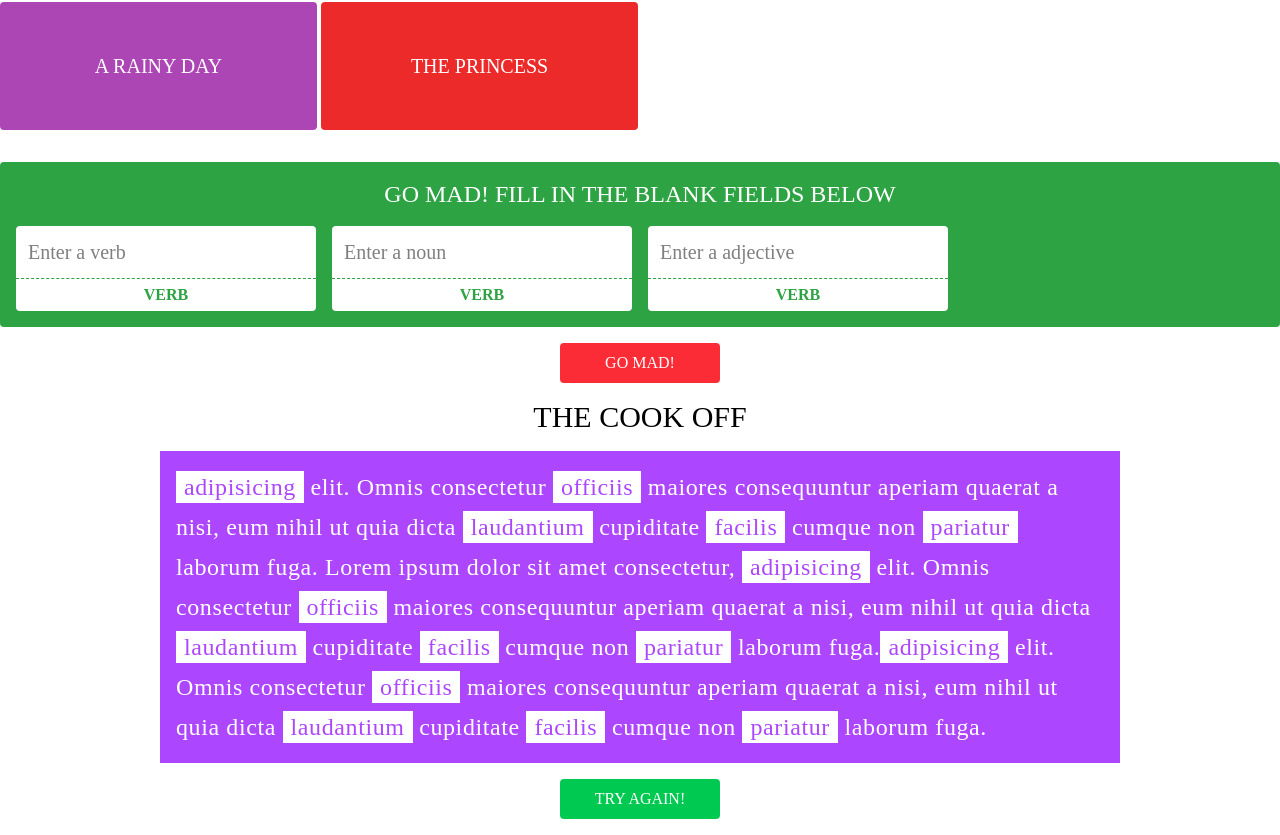
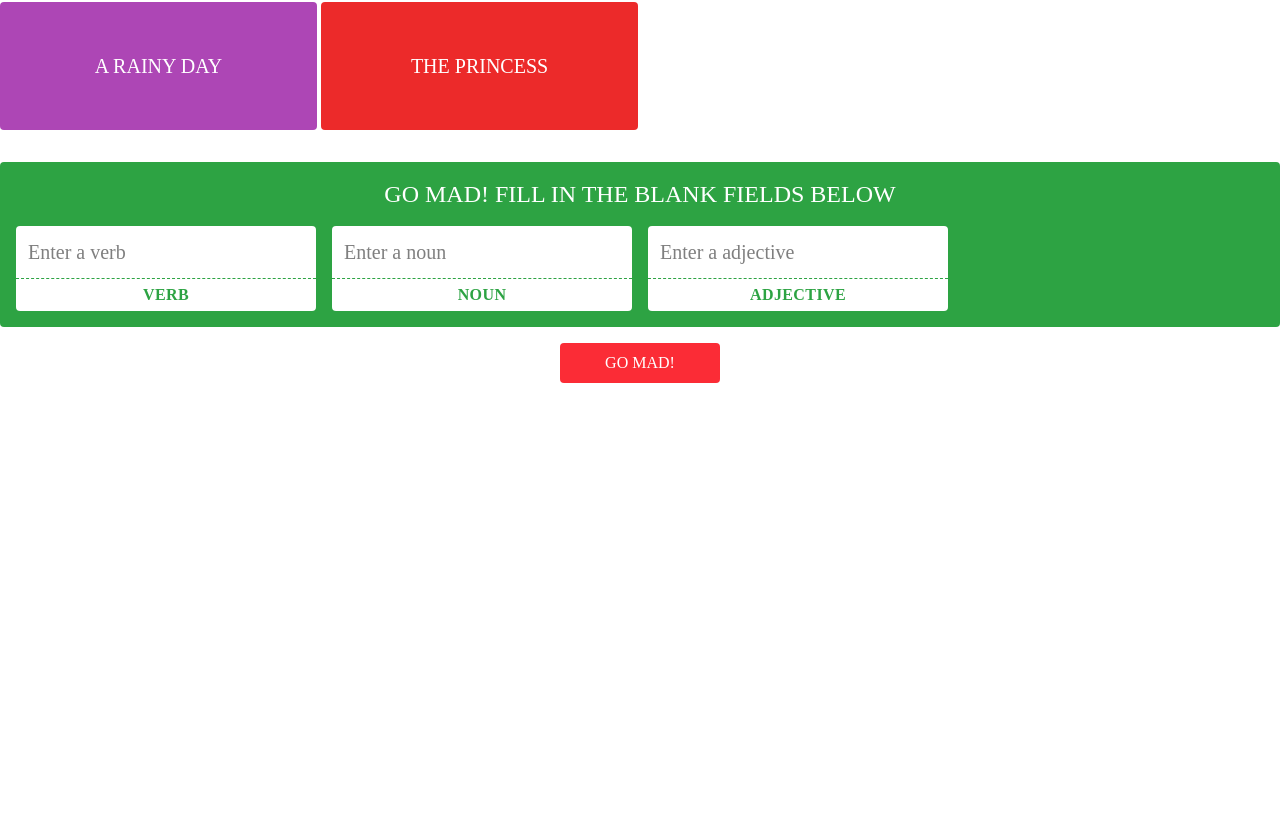
Before and after one commit to ixtk/mad-libs, a React (Vite) app: page / in a window 1280 px wide. Shown: the part 454-1289 px from the top of the page. After the commit the page ends 853 px from the top, so only its background shows below. Built offline with nearby package versions, Linux system fonts and the light colour scheme; a web font is replaced by a local one.

Commit message:
Render output

```diff
--- a/src/App.jsx
+++ b/src/App.jsx
@@ -1,6 +1,7 @@
 import { useFormik } from "formik"
 import "./App.css"
 import { WordInput } from "./WordInput"
+import { useState } from "react"
 
 const topics = [
   "the great gemstone journey",
@@ -18,6 +19,7 @@ const topics = [
 const buttonColors = ["#fe7338", "#2da343", "#203f92", "#ad46b5", "#ec2a2a"]
 
 function App() {
+  const [gameState, setGameState] = useState("idle")
   const form = useFormik({
     initialValues: {
       noun: "",
@@ -36,10 +38,13 @@ function App() {
       const json = await response.json()
 
       console.log(json)
-      submitProps.setStatus(submitProps.text)
+      submitProps.setStatus(json.text)
+      submitProps.setSubmitting(false)
+      setGameState("generated")
     }
   })
 
+  if (gameState === "idle") {
     return (
       <form
         onSubmit={form.handleSubmit}
@@ -79,19 +84,16 @@ function App() {
           <div className="grid grid-cols-4 gap-4 mt-4">
             <WordInput
               placeholder="Enter a verb"
-            label="Verb"
               name="verb"
               handleChange={form.handleChange}
             />
             <WordInput
               placeholder="Enter a noun"
-            label="Verb"
               name="noun"
               handleChange={form.handleChange}
             />
             <WordInput
               placeholder="Enter a adjective"
-            label="Verb"
               name="adjective"
               handleChange={form.handleChange}
             />
@@ -103,78 +105,41 @@ function App() {
         >
           go mad!
         </button>
+      </form>
+    )
+  }
+
+  return (
+    <div className="font-boogallo">
+      <h1 className="text-[4rem] text-center my-4">
+        <span className="font-bold">Mad</span> Libs!
+      </h1>
       <section>
-        <h2 className="text-3xl uppercase text-center my-4">The Cook Off</h2>
-        <p className="text-white tracking-wide bg-purple-500 p-4 text-2xl max-w-[80ch] mx-auto">
-          <span className="text-purple-500 px-2 my-1 bg-white inline-block">
-            adipisicing
-          </span>{" "}
-          elit. Omnis consectetur{" "}
-          <span className="text-purple-500 px-2 my-1 bg-white inline-block">
-            officiis
-          </span>{" "}
-          maiores consequuntur aperiam quaerat a nisi, eum nihil ut quia dicta{" "}
-          <span className="text-purple-500 px-2 my-1 bg-white inline-block">
-            laudantium
-          </span>{" "}
-          cupiditate{" "}
-          <span className="text-purple-500 px-2 my-1 bg-white inline-block">
-            facilis
-          </span>{" "}
-          cumque non{" "}
-          <span className="text-purple-500 px-2 my-1 bg-white inline-block">
-            pariatur
-          </span>{" "}
-          laborum fuga. Lorem ipsum dolor sit amet consectetur,{" "}
-          <span className="text-purple-500 px-2 my-1 bg-white inline-block">
-            adipisicing
-          </span>{" "}
-          elit. Omnis consectetur{" "}
-          <span className="text-purple-500 px-2 my-1 bg-white inline-block">
-            officiis
-          </span>{" "}
-          maiores consequuntur aperiam quaerat a nisi, eum nihil ut quia dicta{" "}
-          <span className="text-purple-500 px-2 my-1 bg-white inline-block">
-            laudantium
-          </span>{" "}
-          cupiditate{" "}
-          <span className="text-purple-500 px-2 my-1 bg-white inline-block">
-            facilis
-          </span>{" "}
-          cumque non{" "}
-          <span className="text-purple-500 px-2 my-1 bg-white inline-block">
-            pariatur
-          </span>{" "}
-          laborum fuga.
-          <span className="text-purple-500 px-2 my-1 bg-white inline-block">
-            adipisicing
-          </span>{" "}
-          elit. Omnis consectetur{" "}
-          <span className="text-purple-500 px-2 my-1 bg-white inline-block">
-            officiis
-          </span>{" "}
-          maiores consequuntur aperiam quaerat a nisi, eum nihil ut quia dicta{" "}
-          <span className="text-purple-500 px-2 my-1 bg-white inline-block">
-            laudantium
-          </span>{" "}
-          cupiditate{" "}
-          <span className="text-purple-500 px-2 my-1 bg-white inline-block">
-            facilis
-          </span>{" "}
-          cumque non{" "}
-          <span className="text-purple-500 px-2 my-1 bg-white inline-block">
-            pariatur
-          </span>{" "}
-          laborum fuga.
+        <h2 className="text-3xl uppercase text-center my-4">{form.values.topic}</h2>
+        <p className="text-white rounded-sm tracking-wide bg-purple-500 p-4 text-2xl max-w-[80ch] mx-auto">
+          {form.status?.split(/(\{.*?\})/).map((word, index) => {
+            if (word.startsWith("{"))
+              return (
+                <span
+                  key={index}
+                  className="text-purple-500 rounded-sm  px-2 my-1 bg-white inline-block"
+                >
+                  {word.replace("{", "").replace("}", "")}
+                </span>
+              )
+
+            return <span key={index}>{word}</span>
+          })}
         </p>
       </section>
       <button
         type="button"
+        onClick={() => setGameState("idle")}
         className="uppercase block mx-auto my-4 min-w-40 rounded-sm cursor-pointer bg-green-500 text-white px-4 py-2"
       >
         Try again!
       </button>
-    </form>
+    </div>
   )
 }
 
--- a/src/WordInput.jsx
+++ b/src/WordInput.jsx
@@ -1,6 +1,6 @@
 const buttonColors = ["#fe7338", "#2da343", "#203f92", "#ad46b5", "#ec2a2a"]
 
-export const WordInput = ({ placeholder, label, name, handleChange }) => {
+export const WordInput = ({ placeholder, name, handleChange }) => {
   return (
     <div className="bg-white flex flex-col rounded-sm">
       <input
@@ -9,14 +9,14 @@ export const WordInput = ({ placeholder, label, name, handleChange }) => {
         name={name}
         className="p-3 text-xl"
         type="text"
-        id="verb"
+        id={name}
       />
       <label
         style={{ color: buttonColors[1] }}
-        className="p-1 border-t-1 border-dashed font-bold text-center uppercase"
-        htmlFor="verb"
+        className="p-1 border-t-1 tracking-wide border-dashed font-bold text-center uppercase"
+        htmlFor={name}
       >
-        {label}
+        {name}
       </label>
     </div>
   )
```
Lines whose indentation alone changed are shown as unchanged.
